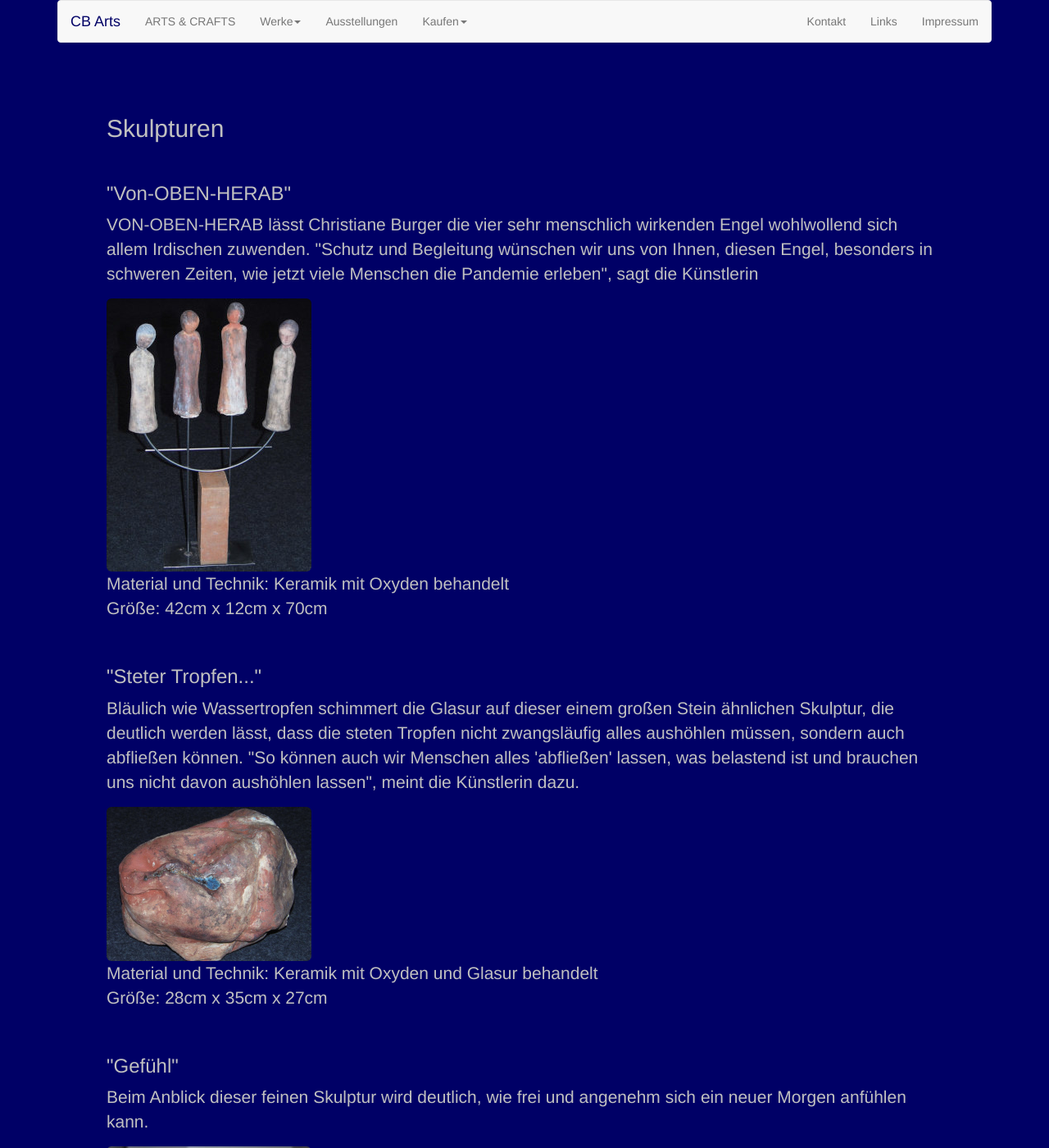
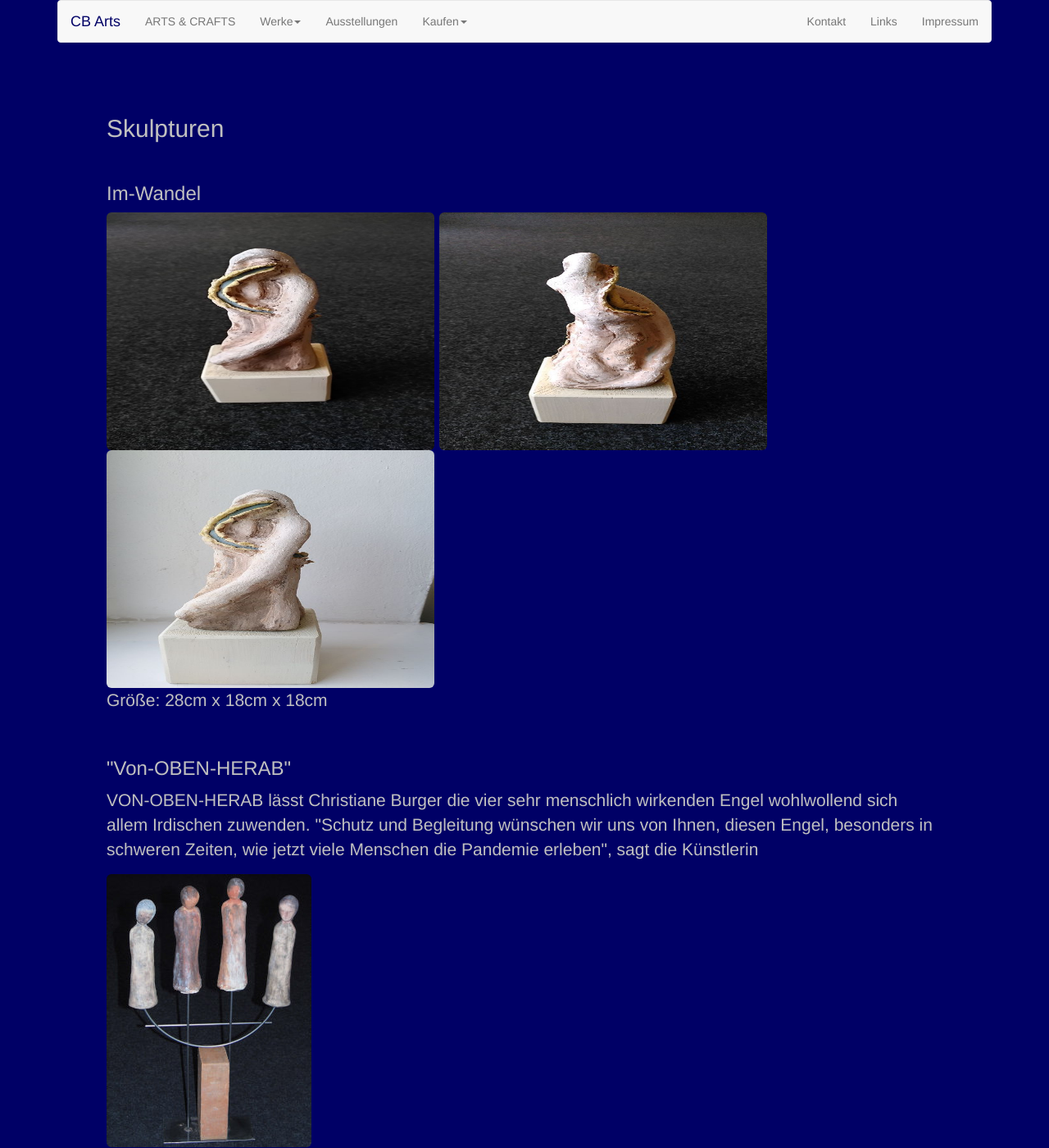
Before and after one commit to schmidb/CBArts, a Jekyll site: the page built from skulpturen.html, in a window 1280 px wide and 1400 px high. Shown: the whole window at 82% size. Built offline with Jekyll 4.4.1, drawn with Linux system fonts in a browser that asks for light colours.

Commit message:
adding im wandel skulptur

```diff
--- a/skulpturen.html
+++ b/skulpturen.html
@@ -4,6 +4,15 @@
 ---
 
 <h2>Skulpturen</h2>
+
+<br>
+<h3>Im-Wandel</h3>
+<p>
+  <a href="img/skulpturen/im-wandel-1.jpg" target="_blank"><img src="img/skulpturen/im-wandel-1.jpg" width="400" height="290" border="0" class="img-rounded"></a>
+  <a href="img/skulpturen/im-wandel-2.jpg" target="_blank"><img src="img/skulpturen/im-wandel-2.jpg" width="400" height="290" border="0" class="img-rounded"></a>
+  <a href="img/skulpturen/im-wandel-3.jpg" target="_blank"><img src="img/skulpturen/im-wandel-3.jpg" width="400" height="290" border="0" class="img-rounded"></a>
+<br>Größe: 28cm x 18cm  x 18cm
+</p>
 
 <br>
 <h3>"Von-OBEN-HERAB"</h3>
```
Also changed, not shown: img/skulpturen/im-wandel-1.jpg (added), img/skulpturen/im-wandel-2.jpg (added), img/skulpturen/im-wandel-3.jpg (added).
